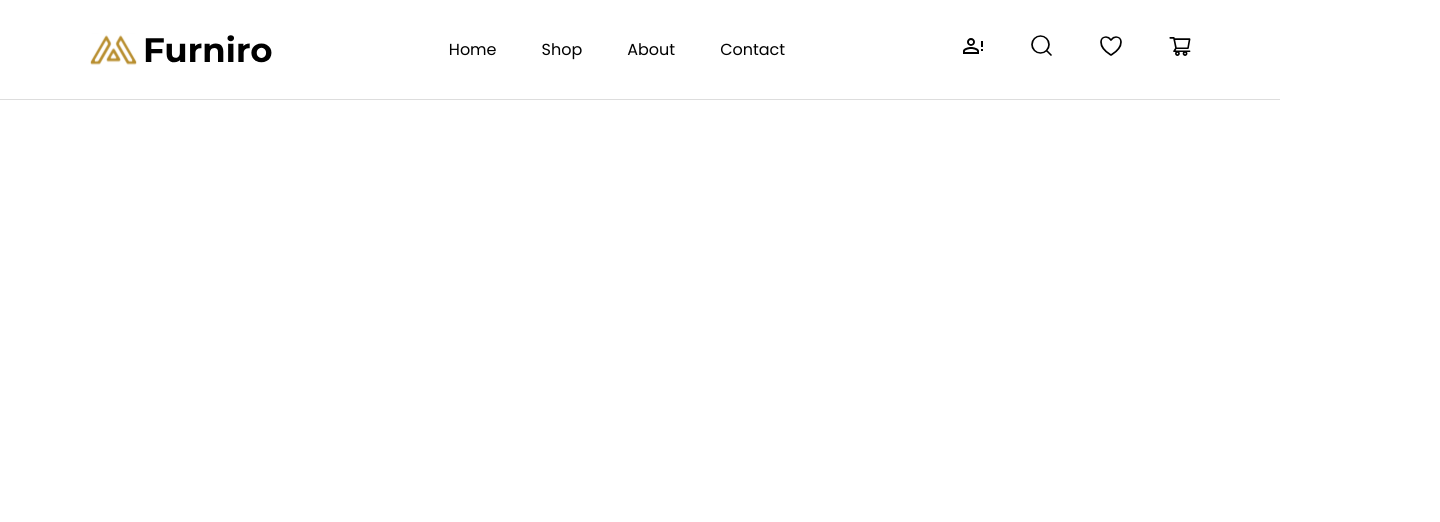
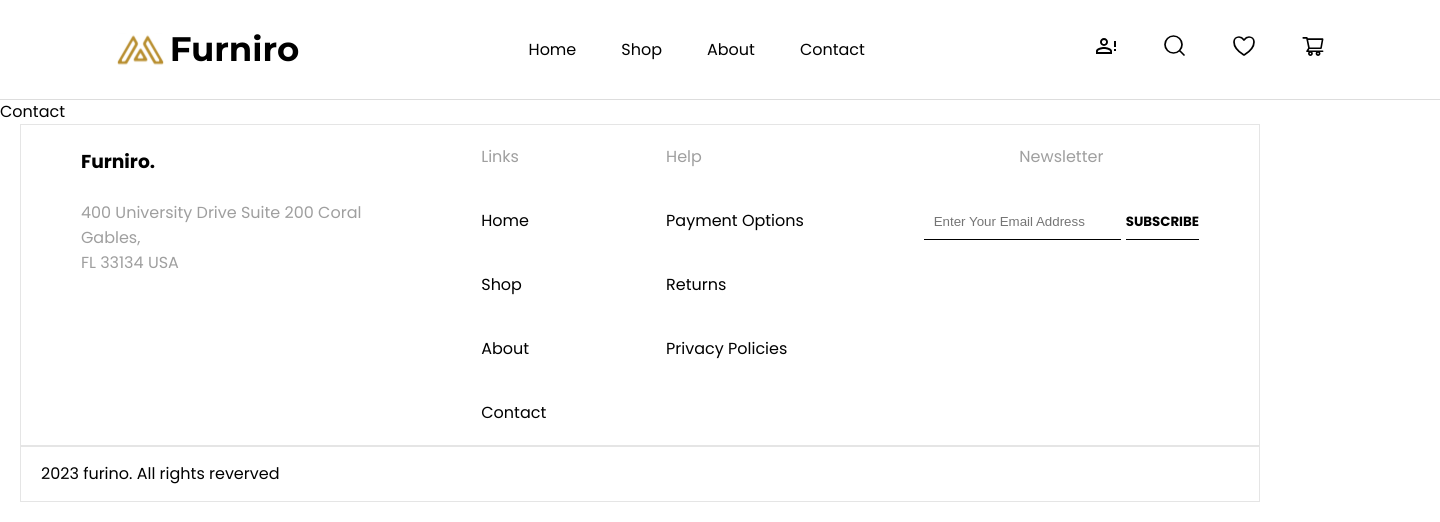
Before and after one commit to Bruno-Meireles/uol-Fullstack-furniro, a React (Vite) app in the folder frontend/: page /contact in a window 1280 px wide. Shown: the top 522 px of the page, 1440 px wide, since content can reach past the window. Built offline with nearby package versions, Linux system fonts and the light colour scheme.

Commit message:
Affing heand and footer

```diff
--- a/frontend/index.html
+++ b/frontend/index.html
@@ -3,7 +3,6 @@
 
 <head>
   <meta charset="UTF-8" />
-  <link href="https://fonts.googleapis.com/css2?family=Poppins:wght@400;600&display=swap" rel="stylesheet">
   <link rel="stylesheet" href="src/styles/reset.css" />
   <link rel="stylesheet" href="src/styles/index.css" />
   <link rel="icon" type="image/svg+xml" href="./src/assets/icons/logo.svg" />
--- a/frontend/package.json
+++ b/frontend/package.json
@@ -11,7 +11,8 @@
   },
   "dependencies": {
     "react": "^18.3.1",
-    "react-dom": "^18.3.1"
+    "react-dom": "^18.3.1",
+    "react-router-dom": "^6.27.0"
   },
   "devDependencies": {
     "@eslint/js": "^9.11.1",
--- a/frontend/src/App.tsx
+++ b/frontend/src/App.tsx
@@ -1,14 +1,24 @@
+import { BrowserRouter as Router, Routes, Route } from "react-router-dom";
+import Home from "./components/pages/Home/Home";
+import Shop from "./components/pages/Shop/Shop";
+import About from "./components/pages/About.tsx/About";
+import Contact from "./components/pages/Contact/Contact";
+import Header from "./components/ui/Header/Header";
+import Footer from "./components/ui/Footer/Footer";
 
-import Header from "./components/ui/Header/Header"
+const App: React.FC = () => {
+  return (
+    <Router>
+      <Header />
+      <Routes>
+        <Route path="/" element={<Home />} />
+        <Route path="/shop" element={<Shop />} />
+        <Route path="/about" element={<About />} />
+        <Route path="/contact" element={<Contact />} />
+      </Routes>
+      <Footer/>
+    </Router>
+  );
+};
 
-function App() {
-
-
-  return (
-    <>
-   <Header />
-    </>
-  )
-}
-
-export default App
+export default App;
--- /dev/null
+++ b/frontend/src/components/pages/About.tsx/About.tsx
@@ -0,0 +1,4 @@
+const About: React.FC = () => {
+  return <div>About</div>;
+};
+export default About;
--- /dev/null
+++ b/frontend/src/components/pages/Contact/Contact.tsx
@@ -0,0 +1,5 @@
+const Contact: React.FC = () => {
+  return <div>Contact</div>;
+};
+
+export default Contact;
--- /dev/null
+++ b/frontend/src/components/pages/Home/Home.tsx
@@ -0,0 +1,4 @@
+const Home: React.FC = () => {
+  return <h1>Home</h1>;
+};
+export default Home;
--- /dev/null
+++ b/frontend/src/components/pages/Shop/Shop.tsx
@@ -0,0 +1,5 @@
+const Shop: React.FC = () => {
+  return <div>Shop Page</div>;
+};
+
+export default Shop;
--- /dev/null
+++ b/frontend/src/components/ui/Footer/Footer.css
@@ -0,0 +1,65 @@
+.footer-li {
+    display: flex;
+    justify-content: space-around;
+    align-items: flex-start;
+    line-height: 4;
+    max-height: 505px;
+
+}
+
+.footer-text {
+    max-width: 285px;
+    line-height: normal;
+    color: #9F9F9F;
+    font-size: 1rem;
+}
+
+.footer-item-link {
+    color: #9F9F9F;
+    font-size: 1rem;
+}
+
+.footer-list {
+    display: flex;
+    flex-direction: column;
+    justify-content: space-evenly;
+
+}
+
+.footer-item {
+    display: flex;
+    justify-content: space-between;
+}
+
+
+.newsletter-form {
+    display: flex;
+    align-items: center;
+    flex-direction: column;
+    list-style: none;
+}
+
+.newsletter-input {
+    border: none;
+    border-bottom: 1px solid #000000;
+    padding: 10px;
+    outline: none;
+
+}
+
+
+.newsletter-button {
+    border: none;
+    background-color: transparent;
+    border: none;
+    border-bottom: 1px solid #000000;
+    padding: 7px 0;
+    margin-left: 5px;
+    cursor: pointer;
+}
+
+.copy {
+    font-size: 1rem;
+    padding:15px 0;
+    padding-left: 20px;
+}
--- /dev/null
+++ b/frontend/src/components/ui/Footer/Footer.tsx
@@ -0,0 +1,66 @@
+import { Link } from "react-router-dom";
+import "./Footer.css";
+
+const Footer: React.FC = () => {
+  return (
+    <footer>
+      <div className="content-1240">
+        <nav className="footer-li">
+          <div>
+            <h3>Furniro.</h3>
+            <ul className="footer-text">
+              <li>
+                400 University Drive Suite 200 Coral <br /> Gables,
+                <br /> FL 33134 USA
+              </li>
+            </ul>
+          </div>
+          <ul className="footer-list">
+            <li className="footer-item-link">Links</li>
+            <li className="footer-item">
+              <Link to={"/home"}> Home</Link>
+            </li>
+            <li className="footer-item">
+              <Link to={"/shop"}>Shop</Link>
+            </li>
+            <li className="footer-item">
+              <Link to={"/about"}>About</Link>
+            </li>
+            <li className="footer-item">
+              <Link to={"/contact"}>Contact</Link>
+            </li>
+          </ul>
+          <ul className="footer-list">
+            <li className="footer-item-link">Help</li>
+            <li className="footer-item">
+              <Link to={"#"}> Payment Options</Link>
+            </li>
+            <li className="footer-item">
+              <Link to={"#"}>Returns</Link>
+            </li>
+            <li className="footer-item">
+              <Link to={"#"}>Privacy Policies</Link>
+            </li>
+          </ul>
+          <form className="newsletter-form">
+            <li className="footer-item-link">Newsletter</li>
+            <div>
+              <input
+                type="email"
+                placeholder="Enter Your Email Address"
+                className="newsletter-input"
+              />
+              <button className="newsletter-button">SUBSCRIBE</button>
+            </div>
+          </form>
+        </nav>
+        {/* <div className="content-1240"> */}
+          <div className="separador"></div>
+          <p className="copy">2023 furino. All rights reverved</p>
+        {/* </div> */}
+      </div>
+    </footer>
+  );
+};
+
+export default Footer;
--- a/frontend/src/components/ui/Header/Header.css
+++ b/frontend/src/components/ui/Header/Header.css
@@ -1,14 +1,21 @@
+.Logo {
+    display: flex;
+    gap: 5px;
+}
+
 .header-container {
     display: flex;
     justify-content: space-around;
     align-items: center;
-    height: 100px;
+    min-height: 100px;
     border-bottom: 1px solid #ddd;
+
 }
 
 .list {
     display: flex;
     gap: 45px;
+
 }
 
 .item a {
--- a/frontend/src/components/ui/Header/Header.tsx
+++ b/frontend/src/components/ui/Header/Header.tsx
@@ -1,30 +1,36 @@
-import React from "react";
-import logoName from "../../../assets/icons/logoName.svg";
 import person from "../../../assets/icons/person.svg";
 import car from "../../../assets/icons/car.svg";
 import heart from "../../../assets/icons/heart.svg";
 import search from "../../../assets/icons/search.svg";
+import logo from "../../../assets/icons/logo.svg";
 import "./Header.css";
+import { Link } from "react-router-dom";
 
 const Header: React.FC = () => {
   return (
     <header>
+      <div className="content">
         <nav className="header-container">
-        <img src={logoName} alt="Logo" className="header-logo" />
+          <div className="Logo">
+            <img src={logo} alt="Logo" className="logo" />
+            <h2>Furniro</h2>
+          </div>
+
           <ul className="list">
             <li className="item">
-            <a href="/">Home</a>
+              <Link to="/">Home</Link>
             </li>
             <li className="item">
-            <a href="/Shop">Shop</a>
+              <Link to="/shop">Shop</Link>
             </li>
             <li className="item">
-            <a href="/About">About</a>
+              <Link to="/about">About</Link>
             </li>
             <li className="item">
-            <a href="/Contact">Contact</a>
+              <Link to="/contact">Contact</Link>
             </li>
           </ul>
+
           <ul className="header-icons list">
             <a href="#">
               <img src={person} alt="User" />
@@ -40,6 +46,7 @@ const Header: React.FC = () => {
             </a>
           </ul>
         </nav>
+      </div>
     </header>
   );
 };
--- a/frontend/src/index.css
+++ b/frontend/src/index.css
@@ -1,20 +1,26 @@
 :root {
   --font-family: 'Poppins', sans-serif;
-  --font-weight-700: 700;
+  --font-weight-400: 400;
   --font-weight-500: 500;
   --font-weight-600: 600;
-  line-height: 1.5;
+  --font-weight-700: 700;
+  --line-height: 1.5;
 }
 
 body {
   font-family: var(--font-family);
   line-height: var(--line-height);
-
 }
 
 h1 {
   font-family: var(--font-family);
   font-weight: var(--font-weight-700);
+}
+
+h2 {
+  font-family: 'Montserrat', sans-serif;
+  font-weight: var(--font-weight-700);
+  font-size: 34px;
 }
 
 nav a {
@@ -29,5 +35,52 @@ button {
 
 p {
   font-family: var(--font-family);
-  font-weight: var(--font-weight-600);
+  font-weight: var(--font-weight-400);
 }
+
+.separador {
+  border: 1px solid rgba(0, 0, 0, 0.1);
+  width: 100%;
+  max-width: 1240px;
+  margin: auto;
+}
+
+.content {
+  width: 1440px;
+  margin: auto;
+}
+
+.content-1240 {
+  width: 1240px;
+  margin: auto;
+  border: 1px solid rgba(0, 0, 0, 0.1);
+}
+
+
+@font-face {
+  font-family: 'Poppins';
+  src: url('assets/fonts/Poppins/Poppins-Regular.ttf') format('truetype');
+  font-weight: 400;
+  font-style: normal;
+}
+
+@font-face {
+  font-family: 'Poppins';
+  src: url('assets/fonts/Poppins/Poppins-Bold.ttf') format('truetype');
+  font-weight: 700;
+  font-style: normal;
+}
+
+@font-face {
+  font-family: 'Montserrat';
+  src: url('assets/fonts/Montserrat/static/Montserrat-Regular.ttf') format('truetype');
+  font-weight: 400;
+  font-style: normal;
+}
+
+@font-face {
+  font-family: 'Montserrat';
+  src: url('assets/fonts/Montserrat/static/Montserrat-Bold.ttf') format('truetype');
+  font-weight: 700;
+  font-style: normal;
+}
```
Also changed, not shown: 1 other file (tests, documents, lock files or other folders). Lines whose indentation alone changed are shown as unchanged.
